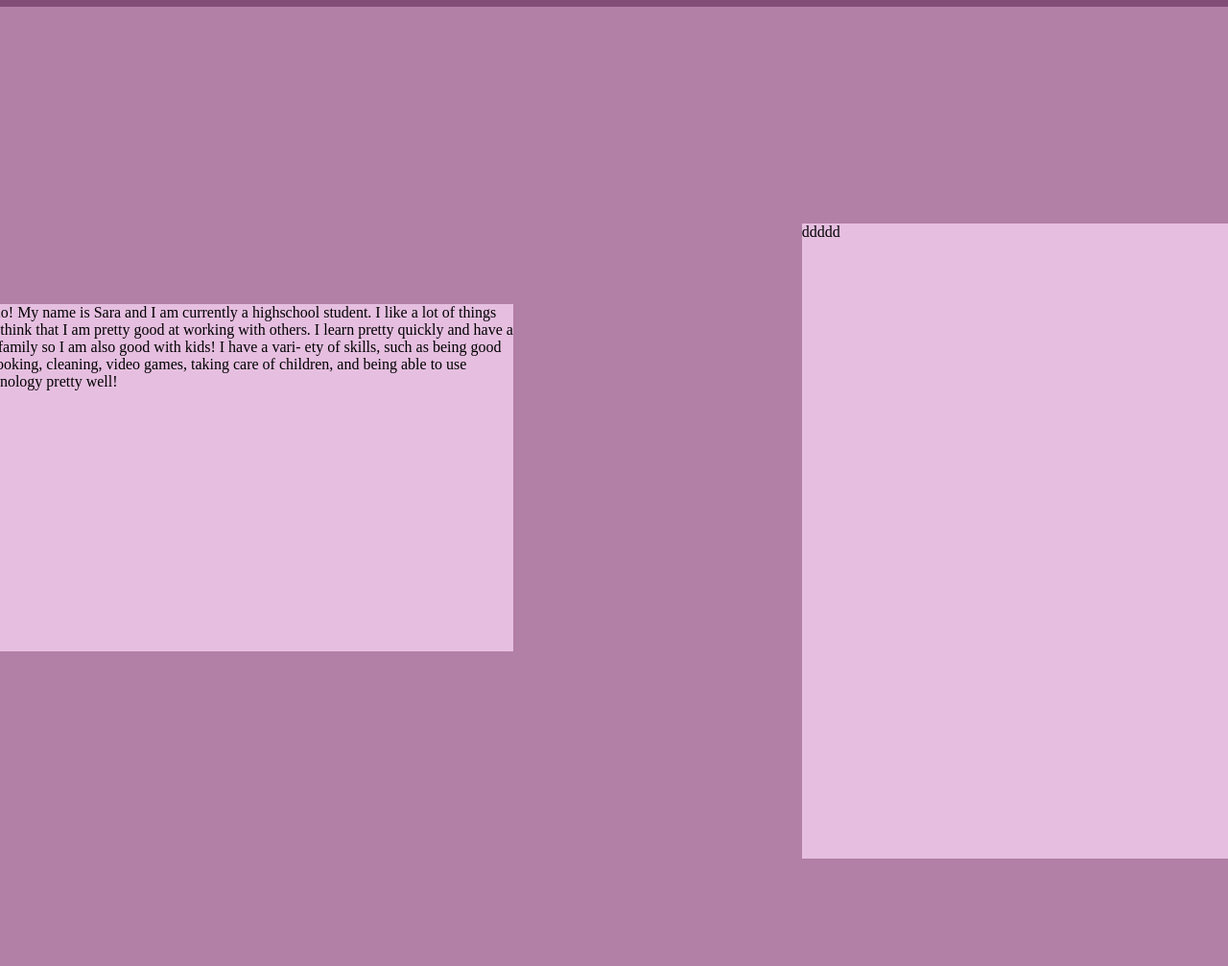
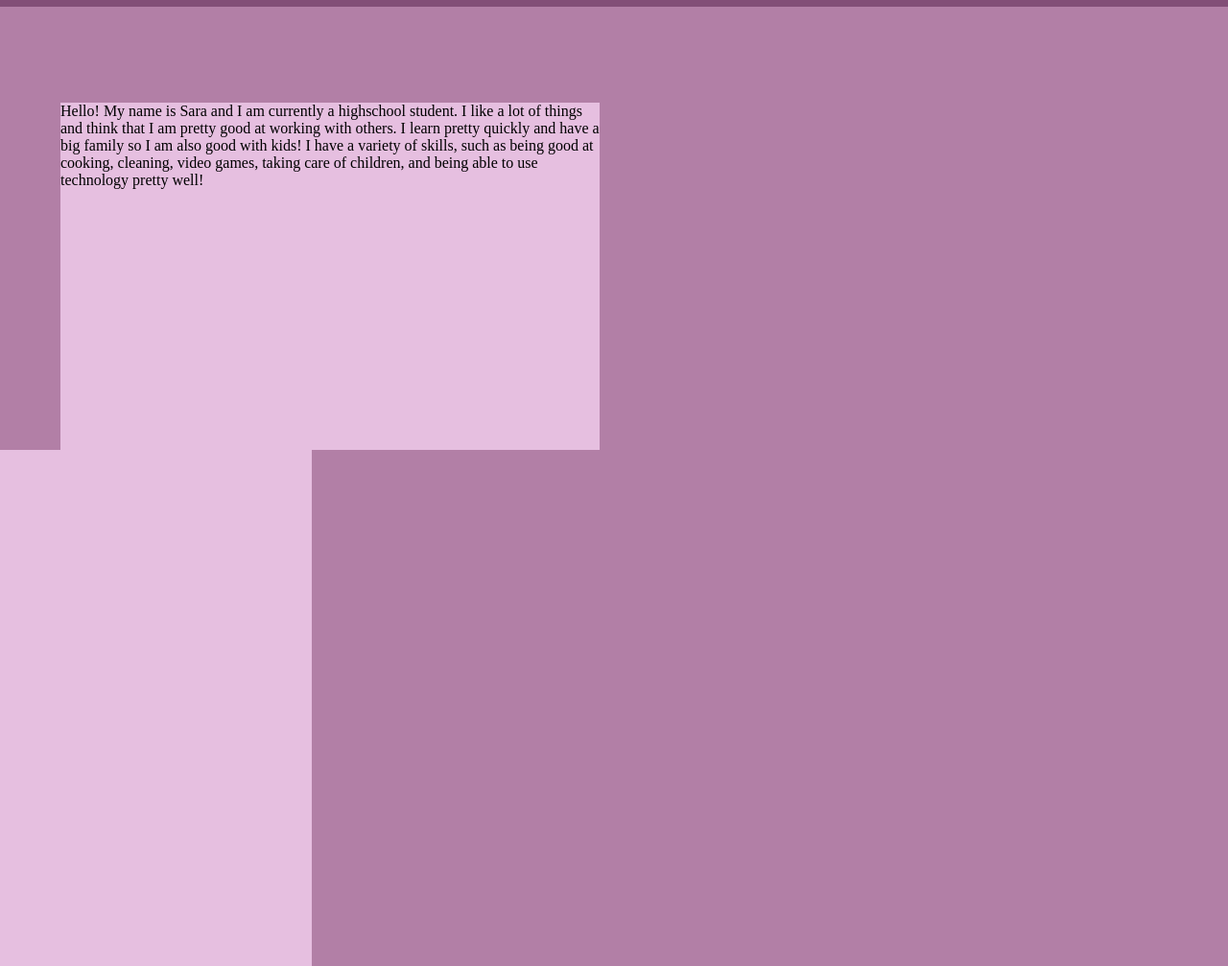
Before and after one commit to Sara-ZS/2022-portfolio, a plain HTML site: page index.html in a window 1280 px wide. Shown: the part 798-1805 px from the top of the page at 96% size. Drawn offline with Linux system fonts and the light colour scheme.

Commit message:
tried fixing boxes

```diff
--- a/css/stylesheet.css
+++ b/css/stylesheet.css
@@ -40,24 +40,29 @@ ul {
     list-style: none;
 }
 
-#next {
-    /* margin-top: 100px; */
-    background-color: #B27FA6;
-}
-
-#one {
+.one {
     /* first paragraph about me */
     margin-top: 100px;
-    margin-left: 50px;
+    margin-left: 300px;
     background-color: #E6bFE0;
     width: 562px;
     height: 362px;
+    display: flex;
 }
 
-#image {
+.image {
     /* margin-top: 100px; */
     /* margin-left: 50px; */
     background-color: #E6bFE0;
     width: 562px;
     height: 662px;
+    display: flex;
 }
+
+.second {
+    margin-left: 660px;
+    background-color:#824E77;
+    width: 562px;
+    height: 600px;
+    display: flex;
+}
--- a/index.html
+++ b/index.html
@@ -19,24 +19,20 @@
     <li><a href="aboutme.html">About Me</a></li>
     </ul>
 
-  <ul id="next">
-    <!-- first paragraph of me -->
-    <p id="one">Hello! My name is Sara and I am currently a
+    <div id="intro">
+    <div class="one">Hello! My name is Sara and I am currently a
       highschool student. I like a lot of things and
       think that I am pretty good at working with
       others. I learn pretty quickly and have a big
-      family so I am also good with kids! I have a vari-
-      ety of skills, such as being good at cooking,
+      family so I am also good with kids! I have a variety
+      of skills, such as being good at cooking,
       cleaning, video games, taking care of children,
-      and being able to use technology pretty well!</p>
-    <!-- image of me  -->
-    <p id="image">ddddd</p>
-
-  </ul>
+      and being able to use technology pretty well!</div>
+    <div class="image">ddddddddd</div>
+    <div class="second">sssss</div>
+  </div>
 
 
 </div>
-
 </body>
-
 </html>
```
Also changed, not shown: aboutme.html (+1 -0 lines).
